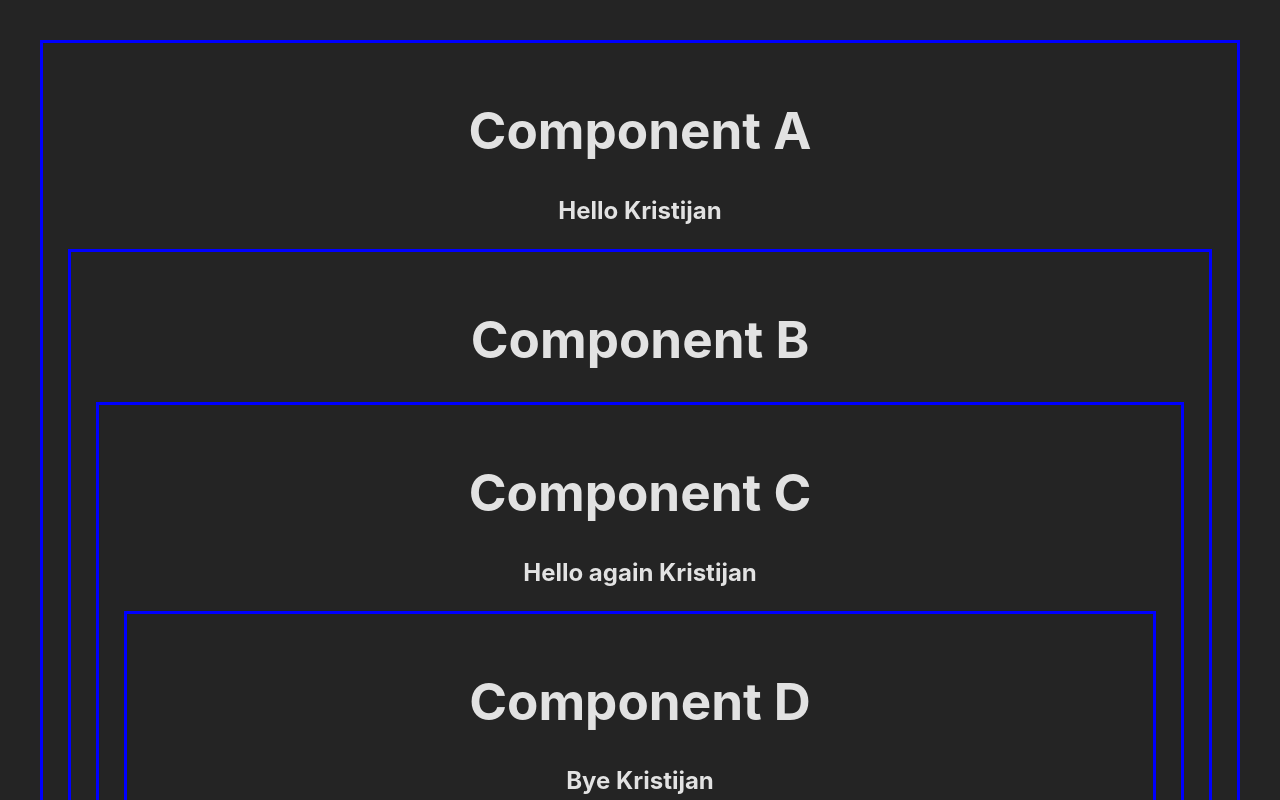
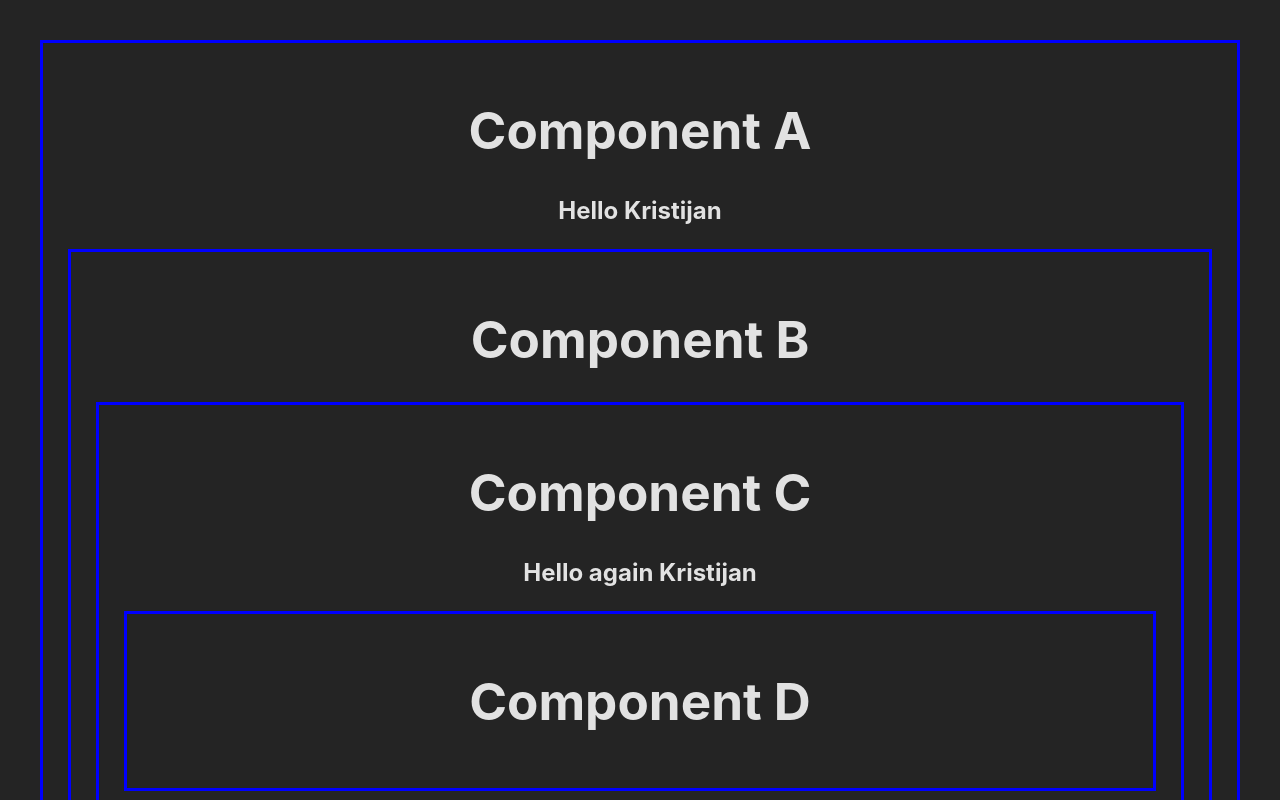
Before and after one commit to Kristijan-Karanfiloski/ReactEssentialsLab, a React (Vite) app: page / in a window 1280 px wide. Shown: the top 800 px of the page. Built offline with nearby package versions, Linux system fonts and the light colour scheme.

Commit message:
'deleted some scss'

```diff
--- a/src/components/useContext-hook/componentD/ComponentD.jsx
+++ b/src/components/useContext-hook/componentD/ComponentD.jsx
@@ -10,7 +10,6 @@ function ComponentD() {
     <>
       <div className="box">
         <h1>Component D</h1>
-        <h2>{`Bye ${user}`}</h2>
       </div>
       <></>
     </>
```
Also changed, not shown: src/components/useContext-hook/componentA/ComponentA.scss (+5 -3 lines), src/components/useContext-hook/componentB/ComponentB.scss (deleted), src/components/useContext-hook/componentC/ComponentC.scss (deleted), src/components/useContext-hook/componentD/ComponentD.scss (deleted).
